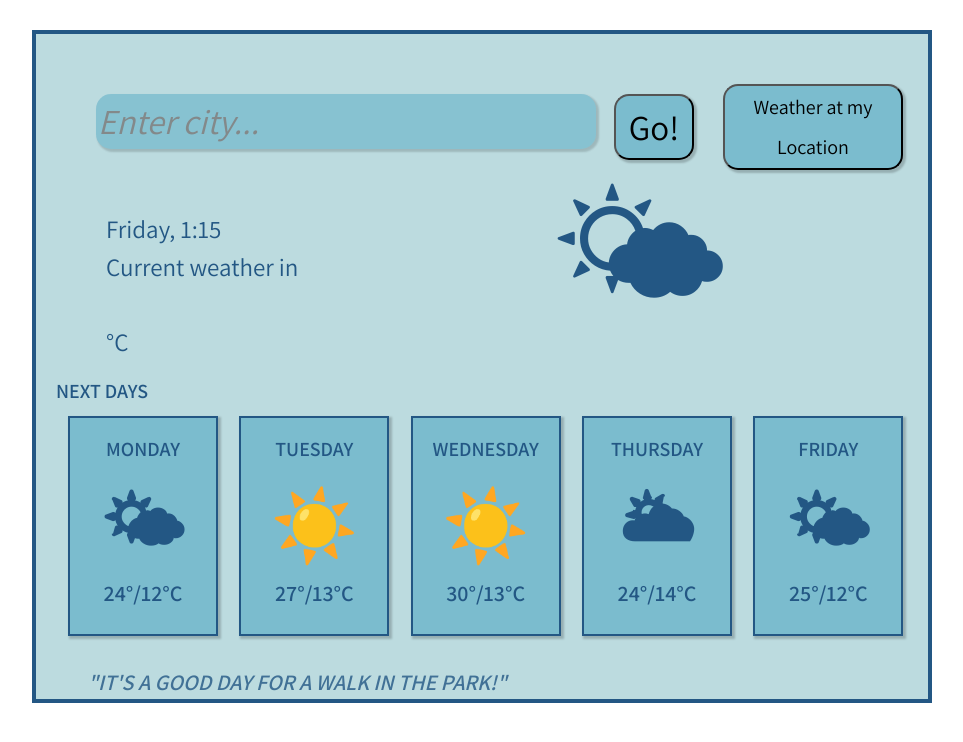
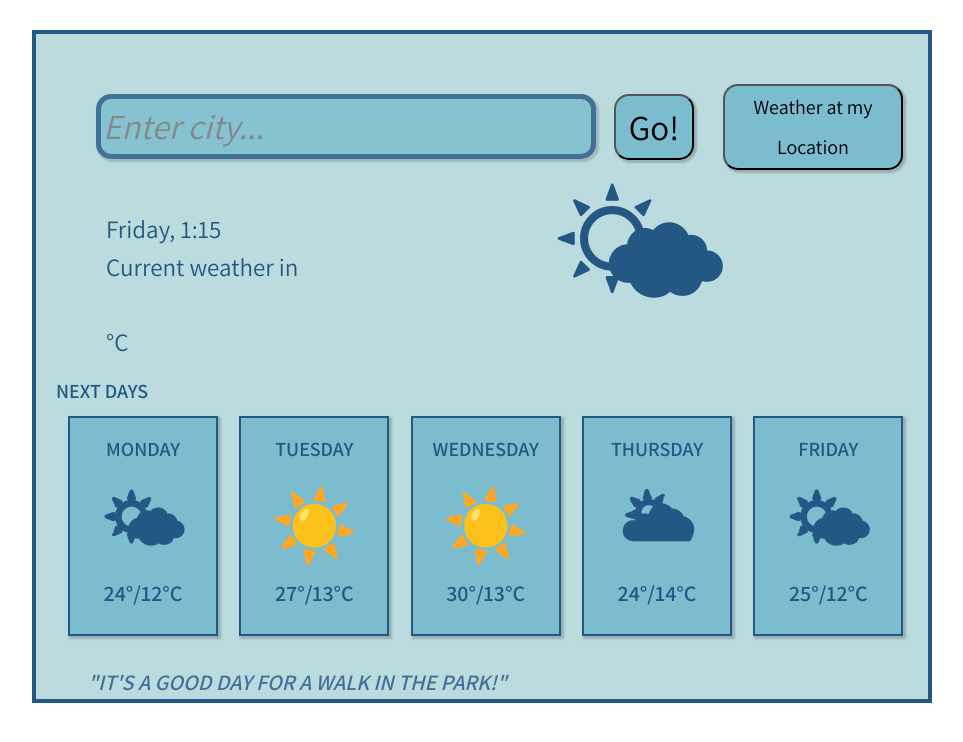
Before and after one commit to christinasei/Weather-App, a website built with Parcel: page index.html in a window 1280 px wide. Shown: the whole page, without its empty margins (50-1013 px from the left). Built offline with nearby package versions, Linux system fonts and the light colour scheme; no server answers.

Commit message:
try to fix border

```diff
--- a/src/styles.css
+++ b/src/styles.css
@@ -13,7 +13,7 @@ body {
   margin-left: 60px;
   margin-top: 60px;
   width: 500px;
-  border: #235784, 5px;
+  border: solid #235784 5px;
   border-radius: 15px;
   font-size: 35px;
   font-style: italic;
```
